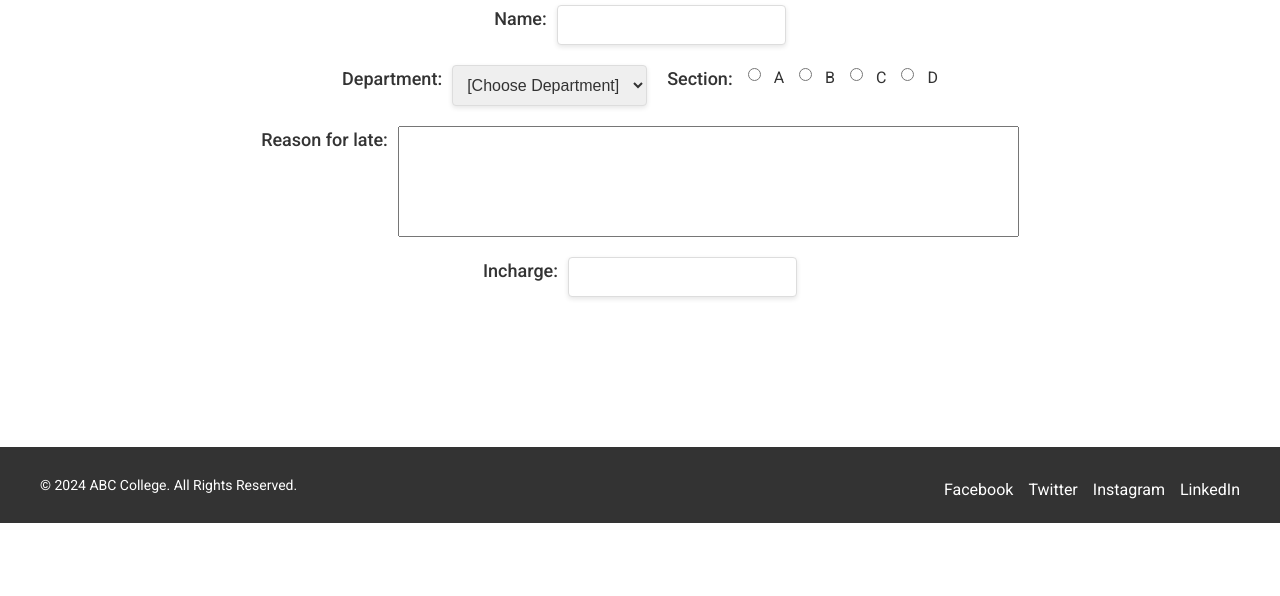
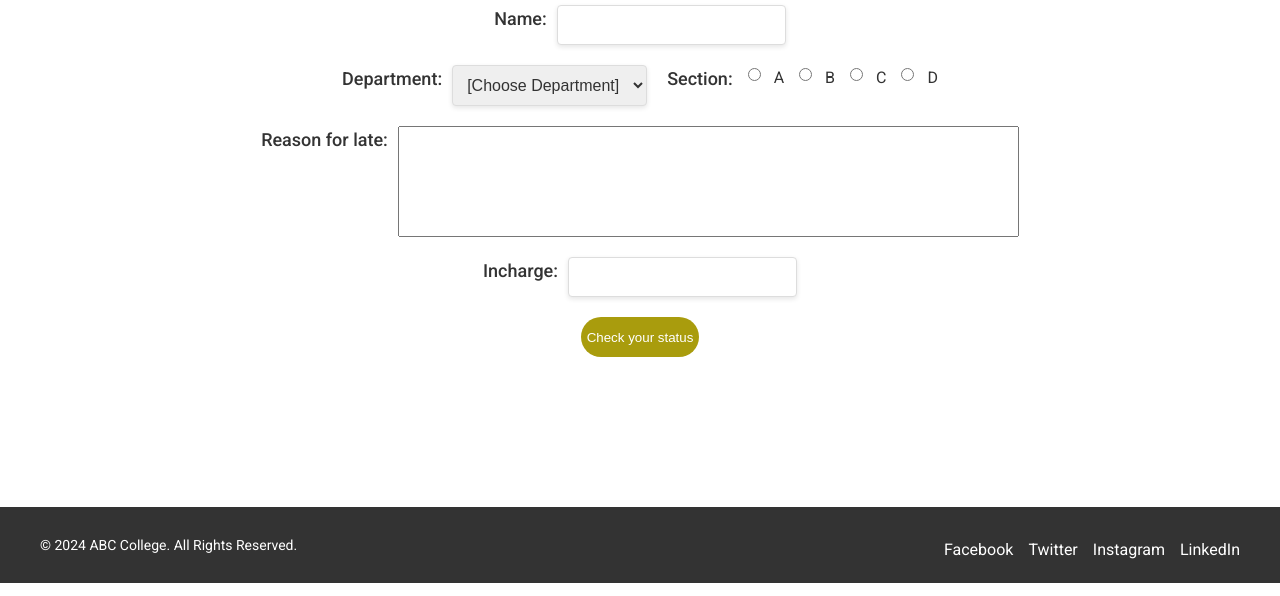
Before and after one commit to Udaya-Krishna/gate-guard, a plain HTML site: page index.html in a window 1280 px wide. Shown: the part 229-825 px from the top of the page. Before the commit the page ends 800 px from the top, so only its background shows below. Drawn offline with Linux system fonts and the light colour scheme.

Commit message:
Update index.html added button

```diff
--- a/index.html
+++ b/index.html
@@ -62,6 +62,9 @@
                 <label for="incharge">Incharge:</label>
                 <input type="text">
             </div>
+            <div class="check-info">
+                <button class="check-info-button" onclick="window.location.href='userDetails.html'">Check your status</button>
+            </div>
 
         </div>
     </section>
```
